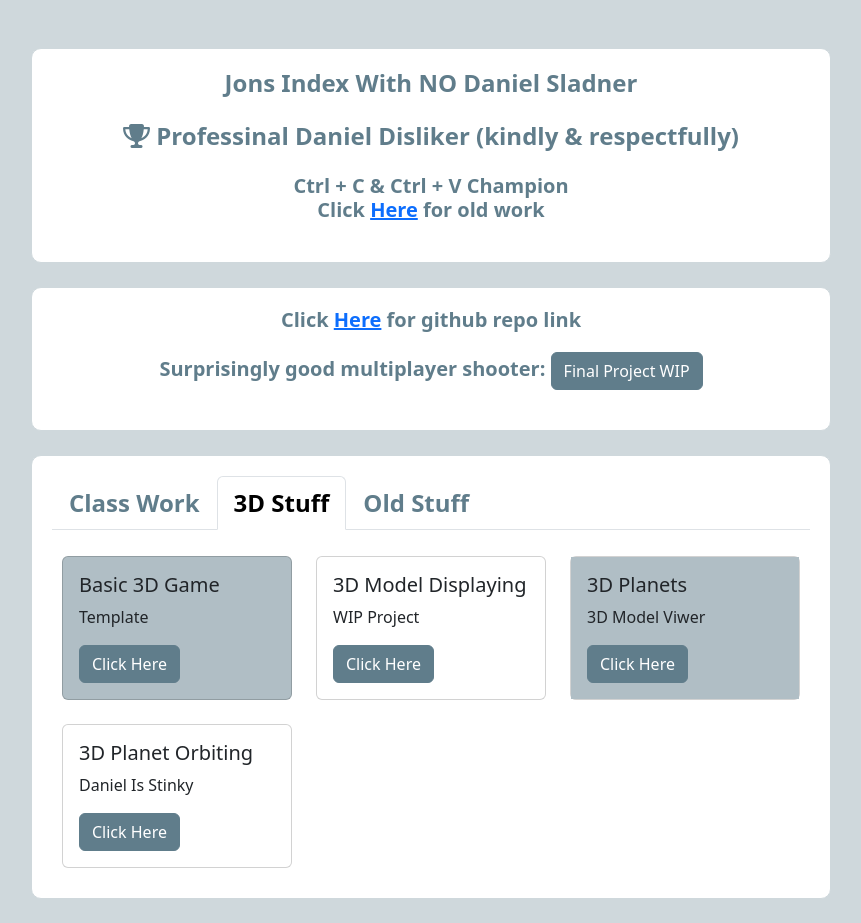
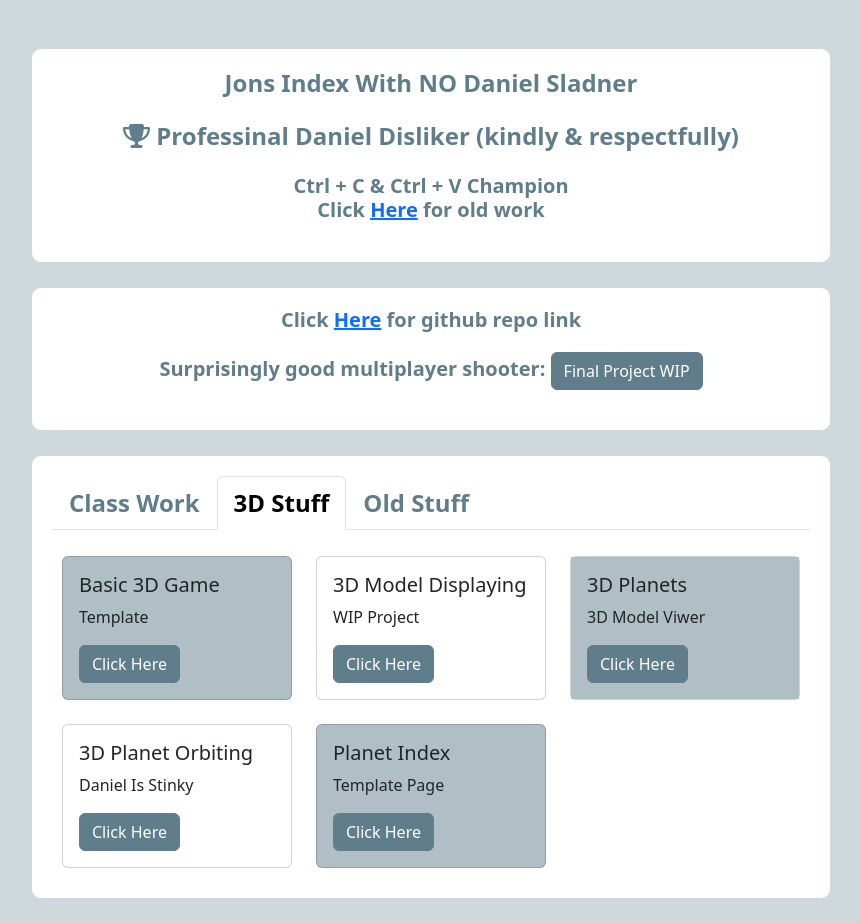
Before and after one commit to TheActualZenaldV2/Game-Development-2023, a plain HTML site: page assignments/index.html in a window 1280 px wide. Both pictures are taken after a click on the tab "3D Stuff". Shown: the whole page, without its empty margins (209-1070 px from the left). Drawn offline with nearby package versions, Linux system fonts and the light colour scheme.

Commit message:
Update index.html

```diff
--- a/assignments/index.html
+++ b/assignments/index.html
@@ -161,6 +161,18 @@
           </div>
         </div>
 
+        <div class="col">
+          <div class="card odd">
+            <div class="card-body">
+              <h5 class="card-title">Planet Index</h5>
+              <p class="card-text">Template Page</p>
+              <a href="https://theactualzenaldv2.github.io/Game-Development-2023/assignments/daniel/planetIndex.html" class="btn btn-primary">Click Here</a>
+            </div>
+          </div>
+        </div>
+
+
+
       </div>
     </div>
 
```
